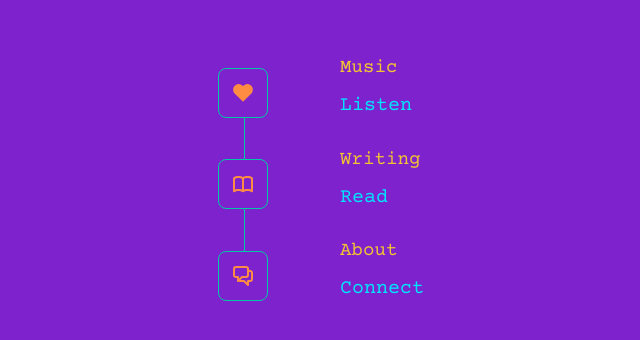
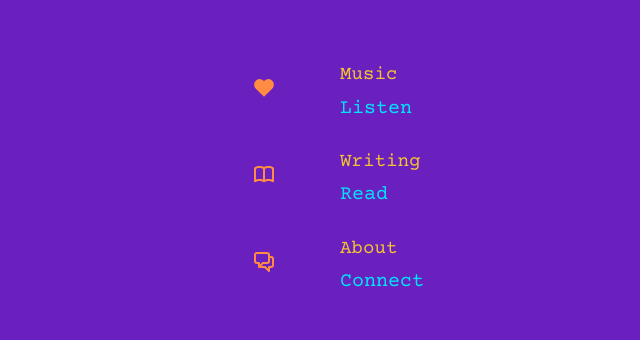
Before and after one commit to pdsabs/plzenjoy, a Vue app: page / in a window 1280 px wide. Shown: the part 216-556 px from the top of the page, without its empty margins (306-946 px from the left). Built offline with nearby package versions, Linux system fonts and the light colour scheme.

Commit message:
Good spot for musicview

```diff
--- a/src/assets/base.css
+++ b/src/assets/base.css
@@ -10,9 +10,12 @@
     --vt-c-black-soft: #222222;
     --vt-c-black-mute: #282828;
 
-    --vt-c-colorful: #7e22ce; /* Vibrant purple */
-    --vt-c-colorful-soft: #9b4dee; /* Softer purple */
-    --vt-c-colorful-mute: #6a1bbd; /* Muted purple */
+    --vt-c-colorful: #6a1fbf; /* Calmer vibrant purple */
+    --vt-c-colorful-soft: #845ec2; /* Softer purple */
+    --vt-c-colorful-mute: #5e3ea4; /* Muted, deeper purple */
+
+
+    --vt-c-card-colorful-1: #e6e0ff;
 
     --vt-c-icon-colorful-1: #ff8c42; /* Vibrant orange */
 
@@ -35,8 +38,9 @@
     --color-border-hover: var(--vt-c-divider-colorful-2);
 
     --color-heading: var(--vt-c-text-colorful-1);
-    --color-text: var(--vt-c-text-colorful-2);
+    --color-text: var(--vt-c-text-light-1);
 
+    --color-card: var(--vt-c-card-colorful-1);
     --color-icon: var(--vt-c-icon-colorful-1);
 
     --section-gap: 160px;
--- a/src/assets/main.css
+++ b/src/assets/main.css
@@ -14,7 +14,7 @@ a {
 }
 
 a:hover {
-  color: #c084fc; /* Turquoise for hover effect */
+  color: #01ffcc; /* Turquoise for hover effect */
   text-decoration: underline; /* Add underline on hover for accessibility */
 }
 
@@ -25,8 +25,6 @@ a:hover {
   justify-content: center;
   align-items: flex-start;
 }
-
-
 
 @media (min-width: 1024px) {
   .vertical-center-flex {
--- a/src/components/MusicItem.vue
+++ b/src/components/MusicItem.vue
@@ -31,18 +31,34 @@ defineProps({
   display: flex;
   flex-direction: column;
   align-items: center;
+  background-color: var(--color-card);
   box-shadow: 0 2px 5px rgba(0, 0, 0, 0.1);
+  width: 100%; /* Default for mobile */
+  max-width: 100%; /* Prevent overflow */
+  box-sizing: border-box; /* Include padding in width calculation */
 }
+
+.music-item-card p {
+  text-align: left; /* Aligns text to the left */
+  width: 100%; /* Ensures it spans the full width of the card */
+  margin-top: 8px; /* Adds spacing between iframe and text */
+}
+
+/* Iframe styles */
 .music-item-card iframe {
+  width: 100%;
+  height: 152px;
+  border: 0;
+  border-radius: 12px;
+  box-shadow: 0 2px 5px rgba(0, 0, 0, 0.1);
   margin-bottom: 8px;
 }
 
-iframe {
-  width: 100%;
-  height: 152px;
-  border: 0;
-  /* Optional styles */
-  border-radius: 12px;
-  box-shadow: 0 2px 5px rgba(0, 0, 0, 0.1);
+/* Responsive widths for larger screens */
+@media (min-width: 768px) {
+  .music-item-card {
+    width: calc(33.33% - 32px); /* One-third of the screen minus margin */
+    margin: 16px; /* Adjust margin for grid spacing */
+  }
 }
 </style>
--- a/src/components/NavItem.vue
+++ b/src/components/NavItem.vue
@@ -14,7 +14,6 @@
 
 <style scoped>
 .item {
-  margin-top: 2rem;
   display: flex;
   position: relative;
 }
@@ -28,15 +27,15 @@ i {
   display: flex;
   place-items: center;
   place-content: center;
-  width: 32px;
-  height: 32px;
+  width: 48px;
+  height: 48px;
   color: var(--color-icon);
 }
 
 h3 {
   font-size: 1.2rem;
   font-weight: 500;
-  margin-bottom: 0.4rem;
+  margin-bottom: 0.1rem;
   color: var(--color-heading);
 }
 
@@ -47,40 +46,12 @@ h3 {
   }
 
   i {
-    top: calc(50% - 25px);
-    left: -26px;
+    top: calc(50% - 39px);
+    left: -10px;
     position: absolute;
-    border: 1px solid var(--color-border);
-    background: var(--color-background);
     border-radius: 8px;
-    width: 50px;
-    height: 50px;
-  }
-
-  .item:before {
-    content: ' ';
-    border-left: 1px solid var(--color-border);
-    position: absolute;
-    left: 0;
-    bottom: calc(50% + 25px);
-    height: calc(50% - 25px);
-  }
-
-  .item:after {
-    content: ' ';
-    border-left: 1px solid var(--color-border);
-    position: absolute;
-    left: 0;
-    top: calc(50% + 25px);
-    height: calc(50% - 25px);
-  }
-
-  .item:first-of-type:before {
-    display: none;
-  }
-
-  .item:last-of-type:after {
-    display: none;
+    width: 60px;
+    height: 60px;
   }
 }
 </style>
--- a/src/components/WritingItem.vue
+++ b/src/components/WritingItem.vue
@@ -20,13 +20,12 @@ defineProps({
 
 <style scoped>
 .writing-item-card {
-  border: 1px solid;
-  border-radius: 12px;
   padding: 16px;
   margin: 16px;
   display: flex;
   flex-direction: column;
   align-items: center;
-  box-shadow: 0 2px 5px rgb(28, 255, 0);
+  background-color: var(--color-card);
+  box-shadow: 0 2px 5px rgba(0, 0, 0, 0.1);
 }
 </style>
```
